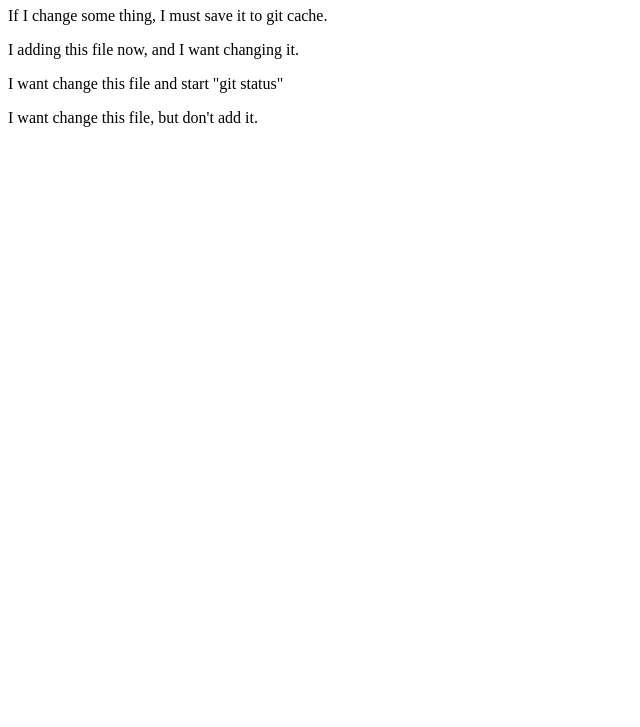
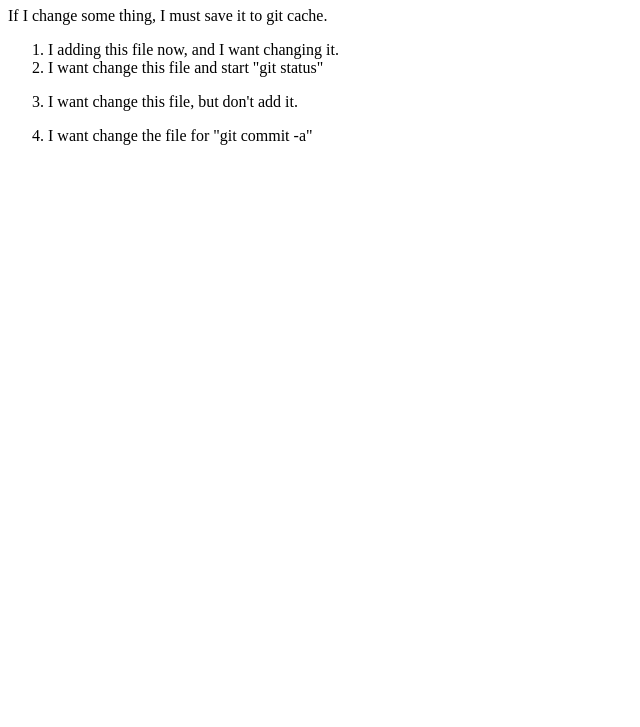
Before and after one commit to hivandu/learnGit, a plain HTML site: page index.html in a window 1280 px wide. Shown: the part 73-800 px from the top of the page, without its empty margins (0-640 px from the left). Drawn offline with Linux system fonts and the light colour scheme.

Commit message:
change for git commit -a

```diff
--- a/index.html
+++ b/index.html
@@ -8,8 +8,11 @@
 <body>
   <h1>This is Learn Git</h1>
   <div><p>If I change some thing, I must save it to git cache.</p></div>
-  <p>I adding this file now, and I want changing it.</p>
-  <p>I want change this file and start "git status"</p>
-  <p>I want change this file, but don't add it.</p>
+  <ol>
+    <li>I adding this file now, and I want changing it.</li>
+    <li>I want change this file and start "git status"</li>
+    <li><p>I want change this file, but don't add it.</p></li>
+    <li>I want change the file for "git commit -a"</li>
+  </ol>
 </body>
 </html>
```
